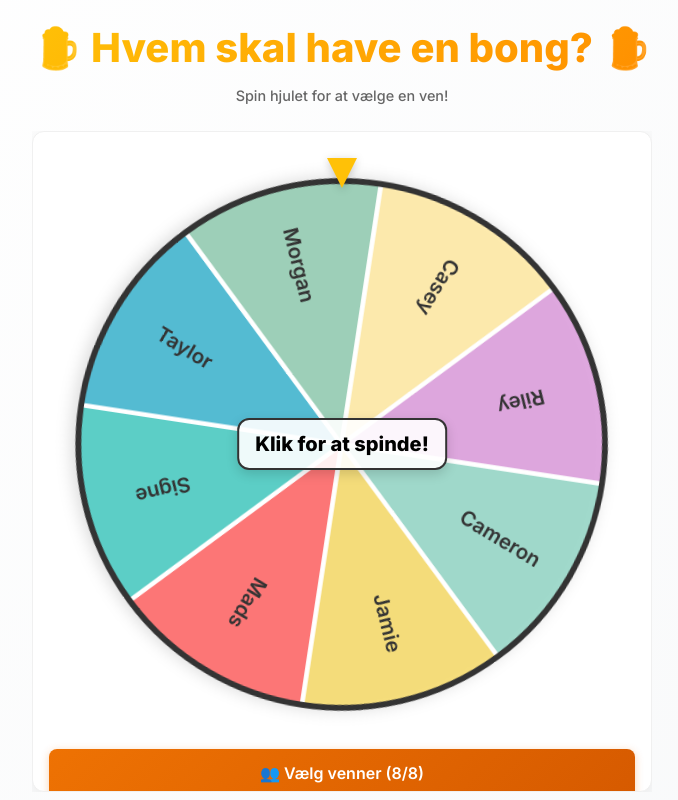
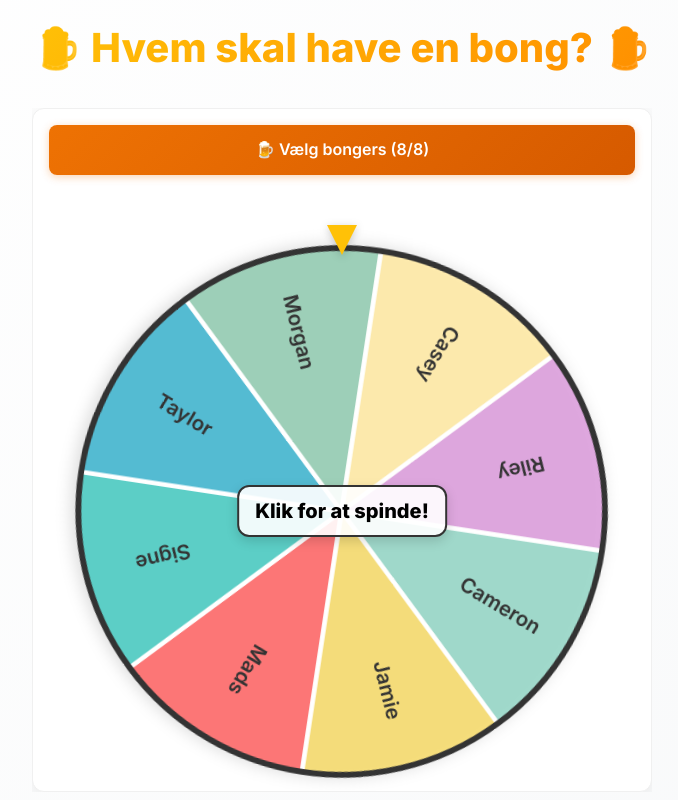
Before and after one commit to Mads-Ringsted/bong-wheel, a React (Vite) app: page / in a window 1280 px wide. Shown: the whole page, without its empty margins (298-976 px from the left). Built offline with nearby package versions, Linux system fonts and the light colour scheme.

Commit message:
Update FriendsPanel button text and adjust body margin for better layout

```diff
--- a/src/App.css
+++ b/src/App.css
@@ -260,7 +260,7 @@ body {
   font-weight: 600;
   cursor: pointer;
   transition: all 0.2s ease;
-  margin-bottom: 0.5rem;
+  margin-bottom: 2.5rem;
   box-shadow: 0 2px 8px rgba(238, 114, 3, 0.3);
   flex-shrink: 0;
 }
--- a/src/App.tsx
+++ b/src/App.tsx
@@ -181,11 +181,17 @@ function App() {
     <div className="app">
       <header className="app-header">
         <h1 className="app-title">🍺 Hvem skal have en bong? 🍺</h1>
-        <p className="app-subtitle">Spin hjulet for at vælge en ven!</p>
       </header>
 
       <main className="main-content">
         <div className="wheel-section">
+          <FriendsPanel
+            friends={friends}
+            onFriendToggle={handleFriendToggle}
+            onSelectAll={handleSelectAll}
+            onSelectNone={handleSelectNone}
+          />
+
           <SpinWheel
             friends={friends}
             isSpinning={isSpinning}
@@ -193,13 +199,6 @@ function App() {
             finalRotation={finalRotation}
             onSpin={handleSpin}
             onSpinAgain={handleSpinAgain}
-          />
-
-          <FriendsPanel
-            friends={friends}
-            onFriendToggle={handleFriendToggle}
-            onSelectAll={handleSelectAll}
-            onSelectNone={handleSelectNone}
           />
 
           <ResultDisplay winner={winner} isPlaying={isPlaying} />
--- a/src/components/FriendsPanel.tsx
+++ b/src/components/FriendsPanel.tsx
@@ -20,12 +20,12 @@ const FriendsPanel: React.FC<FriendsPanelProps> = ({
   return (
     <>
       {/* Dropdown Toggle Button */}
-      <button
-        className="friends-toggle-btn"
-        onClick={() => setIsOpen(!isOpen)}
-      >
-        👥 Vælg venner ({selectedCount}/{friends.length})
-      </button>
+    <button
+      className="friends-toggle-btn"
+      onClick={() => setIsOpen(!isOpen)}
+    >
+       🍺 Vælg bongers ({selectedCount}/{friends.length})
+    </button>
 
       {/* Dropdown Overlay */}
       {isOpen && (
@@ -33,7 +33,7 @@ const FriendsPanel: React.FC<FriendsPanelProps> = ({
           <div className="friends-overlay" onClick={() => setIsOpen(false)} />
           <div className="friends-dropdown">
             <div className="friends-dropdown-header">
-              <h3>Vælg dine venner</h3>
+              <h3>Vælg bongers</h3>
               <button
                 className="close-btn"
                 onClick={() => setIsOpen(false)}
```
